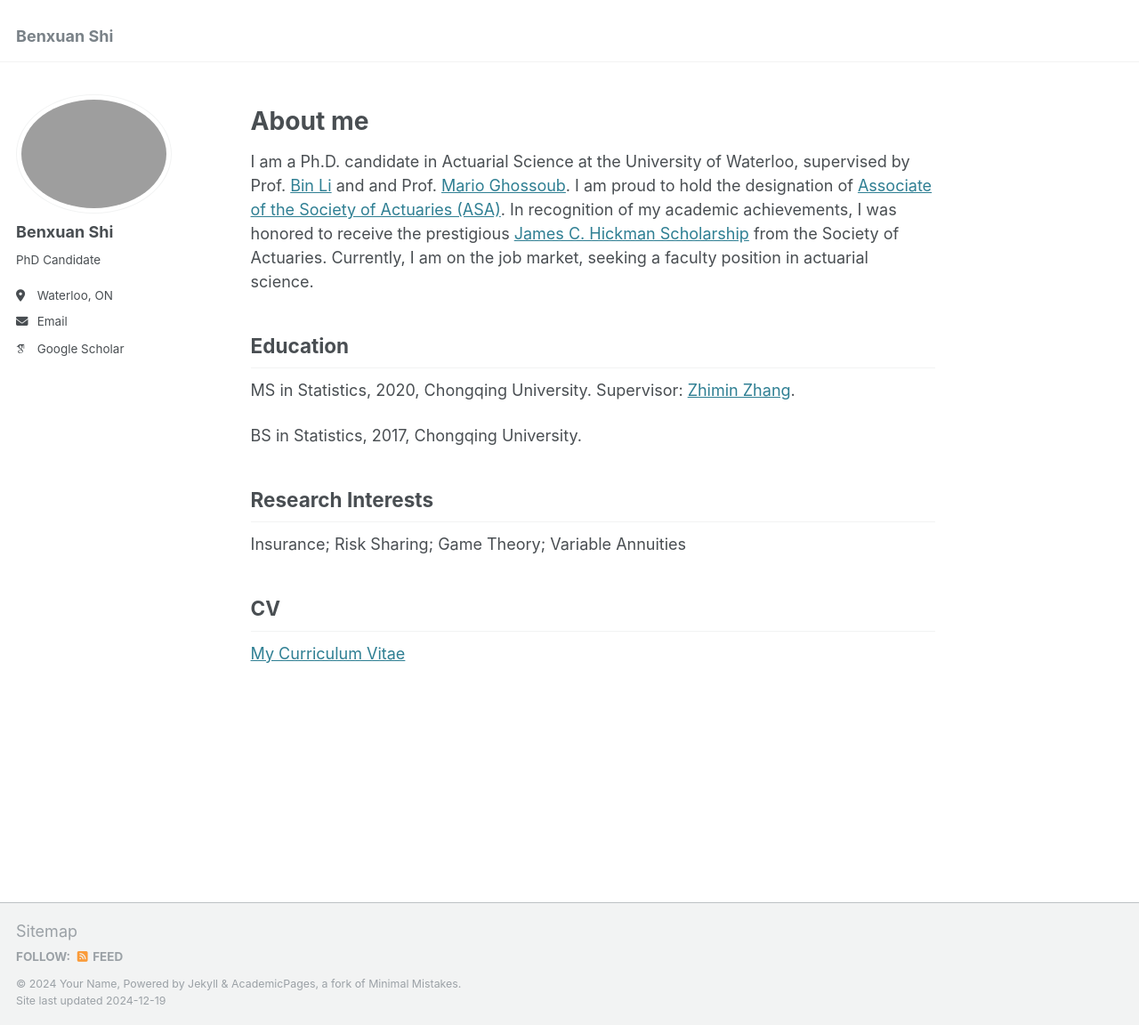
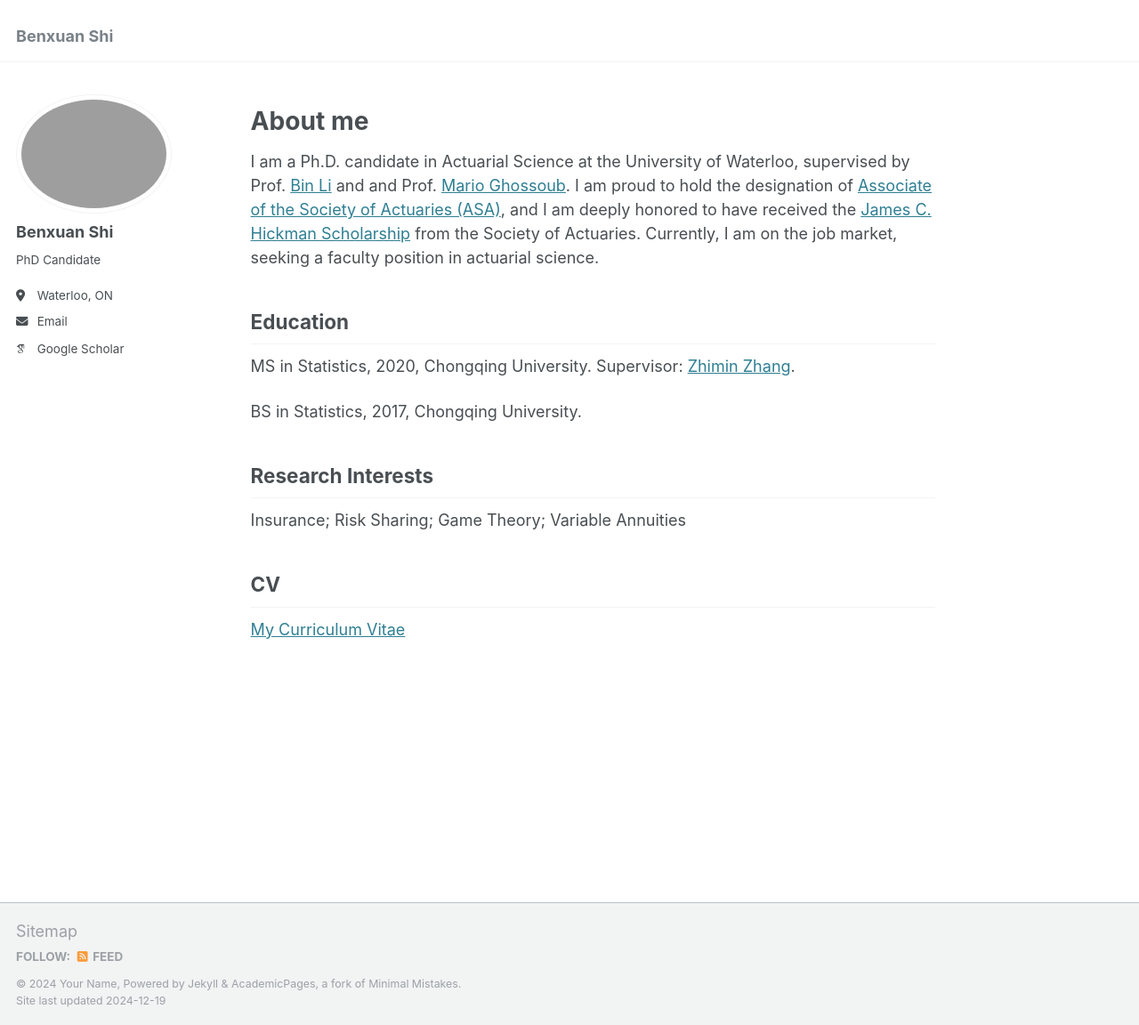
Before and after one commit to benxuanshi/benxuanshi.github.io, a Jekyll site: the page built from _pages/about.md, in a window 1280 px wide and 1152 px high. Shown: the whole window at 89% size. Built offline with Jekyll 4.4.1, drawn with Linux system fonts in a browser that asks for light colours; some web fonts are replaced.

Commit message:
Update about.md

```diff
--- a/_pages/about.md
+++ b/_pages/about.md
@@ -10,7 +10,7 @@ redirect_from:
 
 About me
 ======
-I am a Ph.D. candidate in Actuarial Science at the University of Waterloo, supervised by Prof. [Bin Li](https://sites.google.com/view/binli/home) and and Prof.  [Mario Ghossoub](https://sites.google.com/site/marioghossoub/). I am proud to hold the designation of  [Associate of the Society of Actuaries (ASA)](https://www.soa.org/education/exam-req/edu-asa-req/). In recognition of my academic achievements, I was honored to receive the prestigious [James C. Hickman Scholarship](https://www.soa.org/resources/announcements/press-releases/2023/2023-hickman-scholars/) from the Society of Actuaries. Currently, I am on the job market, seeking a faculty position in actuarial science.
+I am a Ph.D. candidate in Actuarial Science at the University of Waterloo, supervised by Prof. [Bin Li](https://sites.google.com/view/binli/home) and and Prof.  [Mario Ghossoub](https://sites.google.com/site/marioghossoub/). I am proud to hold the designation of  [Associate of the Society of Actuaries (ASA)](https://www.soa.org/education/exam-req/edu-asa-req/), and I am deeply honored to have received the [James C. Hickman Scholarship](https://www.soa.org/resources/announcements/press-releases/2023/2023-hickman-scholars/) from the Society of Actuaries. Currently, I am on the job market, seeking a faculty position in actuarial science.
 
 
 
```
